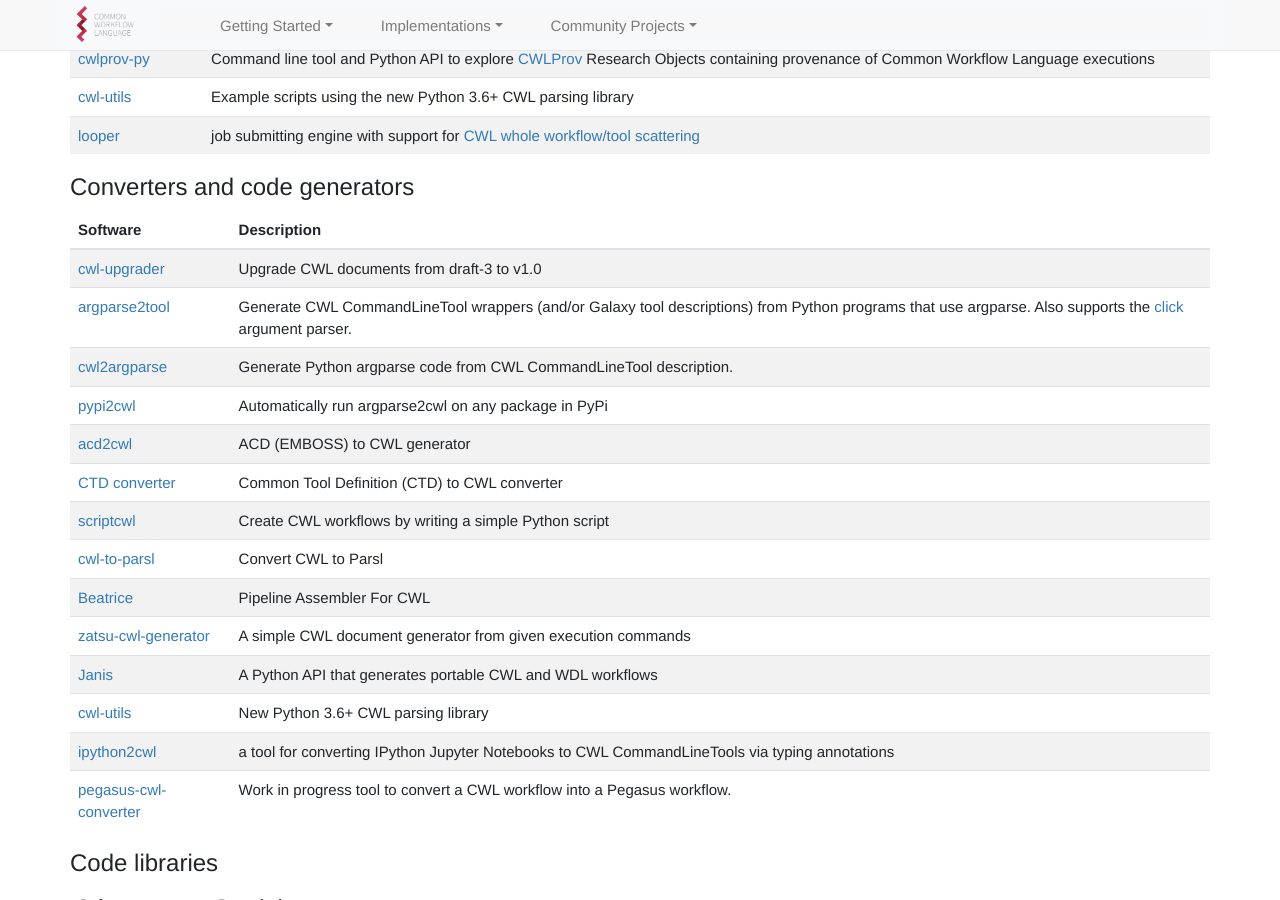
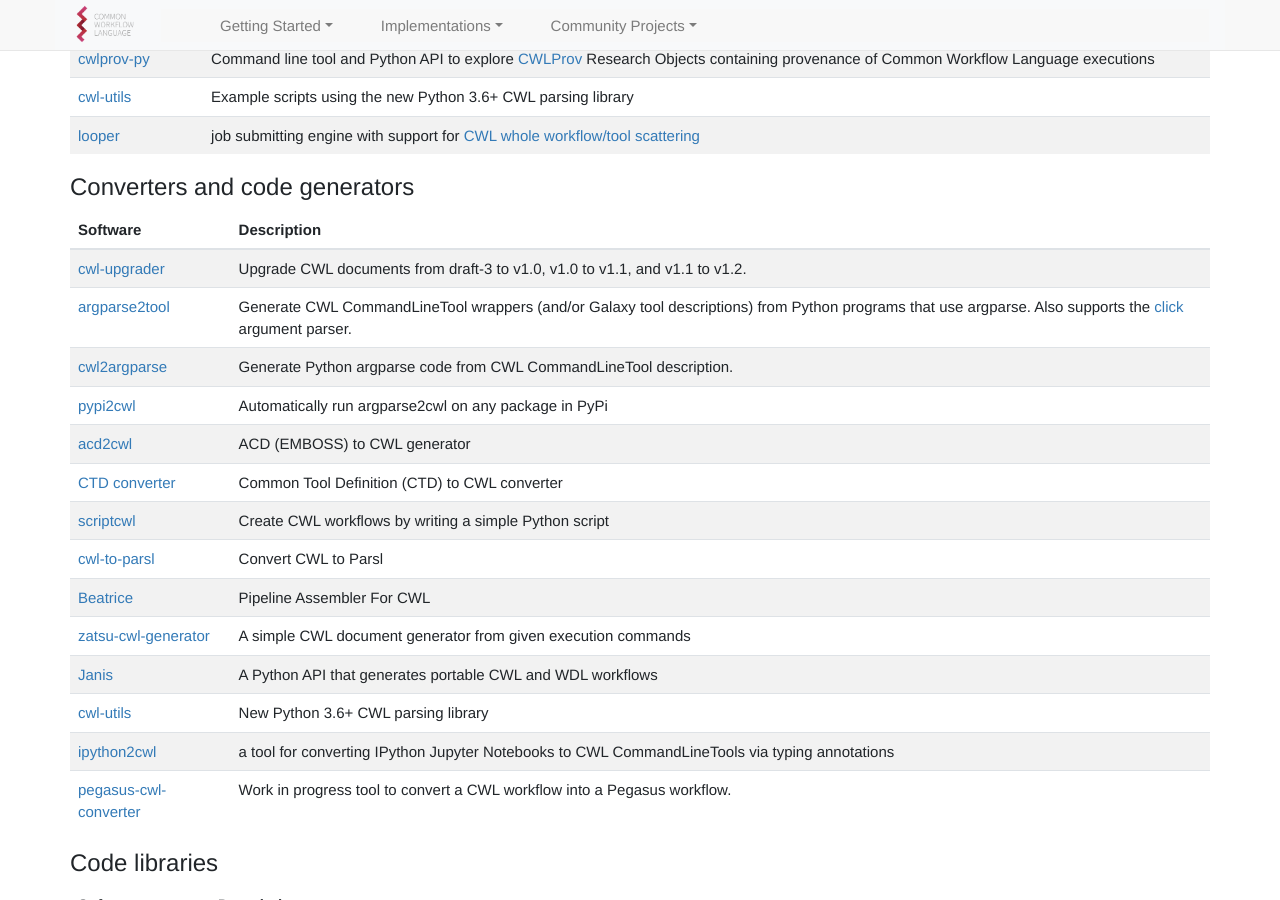
Before and after one commit to common-workflow-language/cwl-website, a Jekyll site: the page built from content/index.md, in a window 1280 px wide and 900 px high, scrolled down 3913 px. Built offline with Jekyll 4.4.1, drawn with Linux system fonts in a browser that asks for light colours; comment, search, counter and statistics services are not loaded.

Commit message:
update cwl-upgrader description

```diff
--- a/content/_includes/home/software-for-working-with-cwl.html
+++ b/content/_includes/home/software-for-working-with-cwl.html
@@ -39,7 +39,7 @@
 {: .table .table-striped .rows-2}
 |Software|Description|
 |--- |--- |
-|[cwl-upgrader](https://github.com/common-workflow-language/cwl-upgrader)|Upgrade CWL documents from draft-3 to v1.0|
+|[cwl-upgrader](https://github.com/common-workflow-language/cwl-upgrader)|Upgrade CWL documents from draft-3 to v1.0, v1.0 to v1.1, and v1.1 to v1.2.|
 |[argparse2tool](https://github.com/erasche/argparse2tool#cwl-specific-functionality) |Generate CWL CommandLineTool wrappers (and/or Galaxy tool descriptions) from Python programs that use argparse.  Also supports the [click](http://click.pocoo.org/5/) argument parser.|
 |[cwl2argparse](https://github.com/common-workflow-language/cwl2argparse)|Generate Python argparse code from CWL CommandLineTool description.|
 |[pypi2cwl](https://github.com/common-workflow-language/pypi2cwl)|Automatically run argparse2cwl on any package in PyPi|
```
